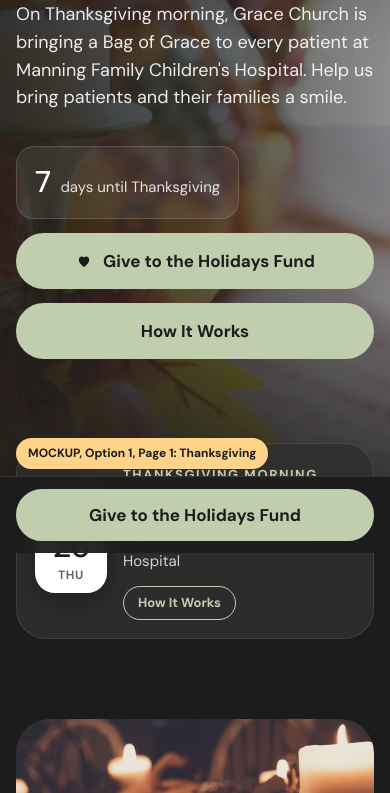
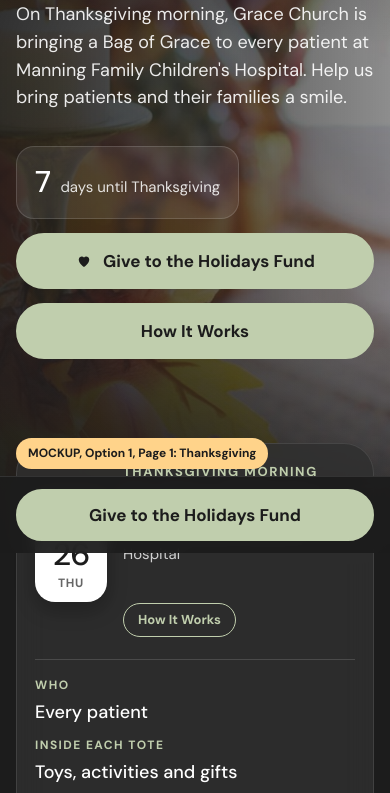
Before and after one commit to betchy1511-arch/grace-church-holidays-mockup, a plain HTML site: page thanksgiving.html in a window 390 px wide. Shown: the part 291-1084 px from the top of the page. Drawn offline with Linux system fonts and the light colour scheme.

Commit message:
Fill empty space in date tiles, align tile buttons at tablet
Co-Authored-By: Claude Opus 5.5 <noreply@anthropic.com>

```diff
--- a/thanksgiving.html
+++ b/thanksgiving.html
@@ -79,6 +79,16 @@ header{position:absolute;top:0;left:0;right:0;z-index:10}
 .tile .s{font-size:15px;color:var(--muted)}
 .tile .go{display:inline-flex;margin-top:12px;padding:6px 14px;border-radius:999px;border:1.5px solid var(--sage);font-size:13px;font-weight:700;color:var(--sage);transition:background .25s,color .25s}
 .tile:hover .go{background:var(--sage);color:var(--ink)}
+.tile.wide{grid-template-columns:auto auto 1fr}
+.tile>span:nth-child(2){display:flex;flex-direction:column;align-items:flex-start;align-self:stretch;justify-content:center}
+.cal:not([style*='--n:1']) .tile>span:nth-child(2){justify-content:flex-start}
+.cal:not([style*='--n:1']) .tile .go{margin-top:auto}
+.cal:not([style*='--n:1']) .tile .s{margin-bottom:12px}
+.tile .more{display:grid;grid-template-columns:repeat(3,1fr);align-self:stretch;margin-left:18px;border-left:1px solid rgba(255,255,255,.14)}
+.tile .more>span{display:flex;flex-direction:column;justify-content:center;gap:6px;padding:6px 26px}
+.tile .more>span+span{border-left:1px solid rgba(255,255,255,.14)}
+.tile .more i{font-style:normal;font-size:12px;font-weight:700;letter-spacing:.12em;text-transform:uppercase;color:var(--sage)}
+.tile .more b{font-size:18px;font-weight:500;line-height:1.3;color:var(--white)}
 
 /* sections */
 section{padding:120px 0;position:relative}
@@ -160,7 +170,10 @@ footer a:hover{color:var(--sage)}
 @media (max-width:1000px){
   .split,.eve-grid,.fund,.join .split{grid-template-columns:1fr;gap:48px}
   .split.flip .media{order:0}
-  .cal{grid-template-columns:1fr}
+  .tile:not(.wide){grid-template-columns:1fr;grid-template-rows:auto 1fr;gap:14px}
+  .tile.wide{grid-template-columns:auto 1fr}
+  .tile .more{grid-column:1/-1;margin:6px 0 0;border-left:0;border-top:1px solid rgba(255,255,255,.14);padding-top:16px}
+  .tile .more>span{padding:4px 16px}.tile .more>span:first-child{padding-left:0}
   .fund{padding:48px 28px}
   .eve h2,.fund h2{white-space:normal}
   .badge{right:12px;bottom:-22px}.split.flip .badge{left:12px}
@@ -173,8 +186,10 @@ footer a:hover{color:var(--sage)}
   .hero h1{white-space:normal}
   .scrollcue{display:none}
   .btns .btn{width:100%}
-  .cal{margin-top:-110px}
+  .cal{margin-top:-110px;grid-template-columns:1fr}
+  .tile:not(.wide){grid-template-columns:auto 1fr;grid-template-rows:auto}
   .tile{padding:18px;gap:16px}
+  .tile .more{grid-template-columns:1fr;gap:12px}.tile .more>span{padding:0}.tile .more>span+span{border-left:0}
   .datebox{width:72px}.datebox .d{font-size:32px}
   section{padding:80px 0}.eve{padding:80px 0 56px}
   .facts{grid-template-columns:1fr}
@@ -201,7 +216,7 @@ footer a:hover{color:var(--sage)}
     <div class="btns a a4"><a class="btn" href="https://gracechurchla.churchcenter.com/giving/to/holidays"><svg viewBox="0 0 24 24" aria-hidden="true"><path d="M12 20s-7-4.4-7-10a4 4 0 0 1 7-2.6A4 4 0 0 1 19 10c0 5.6-7 10-7 10z" fill="currentColor"/></svg>Give to the Holidays Fund</a><a class="btn" href="#bag-of-grace">How It Works</a></div></div>
   </div>
   <span class="scrollcue" aria-hidden="true"></span>
-</div><div class="wrap"><div class="cal" style="--n:1"><a class="tile rv" href="#bag-of-grace"><span class="datebox"><span class="m">NOV</span><span class="d">26</span><span class="w">THU</span></span><span><span class="k">Thanksgiving Morning</span><h3>The Bag of Grace</h3><span class="s">Manning Family Children's Hospital</span><br><span class="go">How It Works</span></span></a></div></div><section id="bag-of-grace"><div class="wrap split">
+</div><div class="wrap"><div class="cal" style="--n:1"><a class="tile rv wide" href="#bag-of-grace"><span class="datebox"><span class="m">NOV</span><span class="d">26</span><span class="w">THU</span></span><span><span class="k">Thanksgiving Morning</span><h3>The Bag of Grace</h3><span class="s">Manning Family Children's Hospital</span><br><span class="go">How It Works</span></span><span class="more"><span><i>Who</i><b>Every patient</b></span><span><i>Inside each tote</i><b>Toys, activities and gifts</b></span><span><i>How to help</i><b>Give to the Holidays Fund</b></span></span></a></div></div><section id="bag-of-grace"><div class="wrap split">
   <div class="media rv l"><div class="frame"><img src="img/thanks-table.jpg" alt="Thanksgiving table with candles and small pumpkins" loading="lazy" width="1400" height="934"></div>
     <div class="badge"><b>Every patient</b><span>Manning Family Children's Hospital</span></div></div>
   <div class="rv r">
```
Also changed, not shown: christmas.html (+17 -2 lines), holidays.html (+17 -2 lines).
